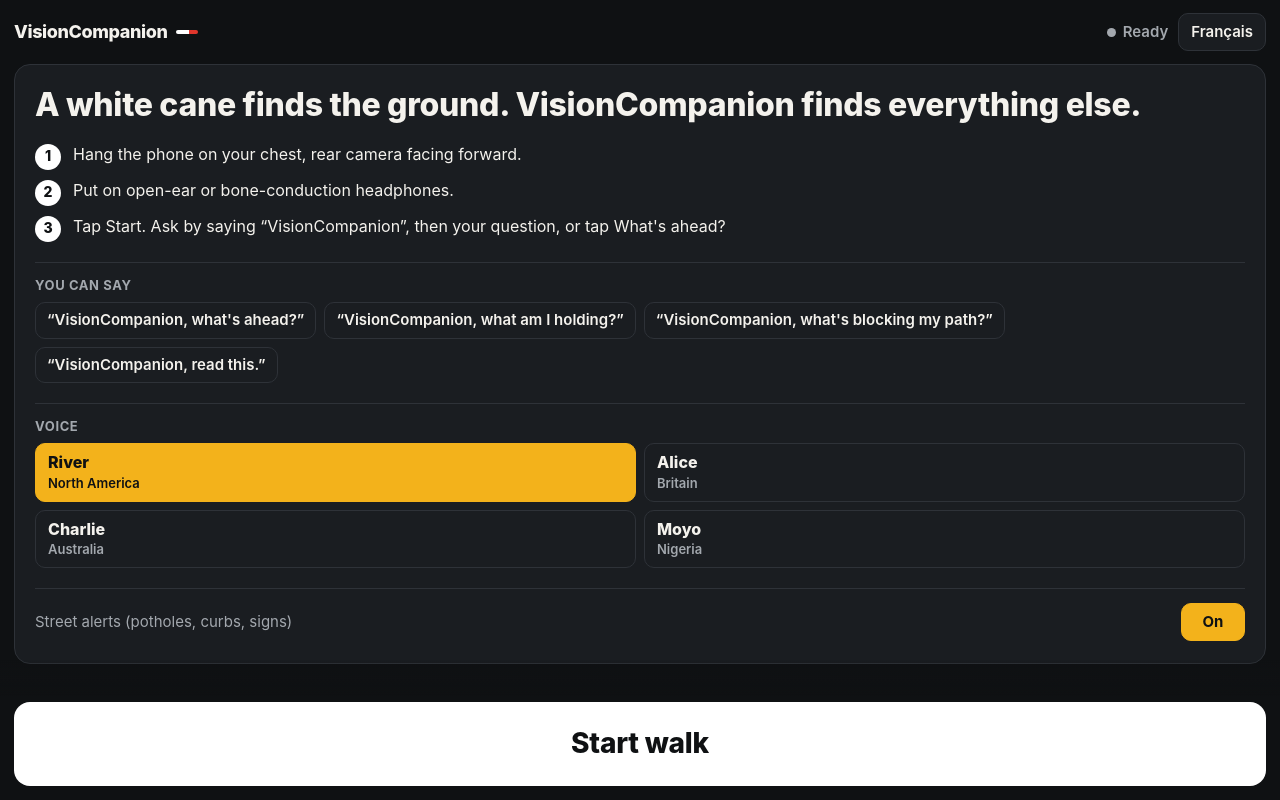
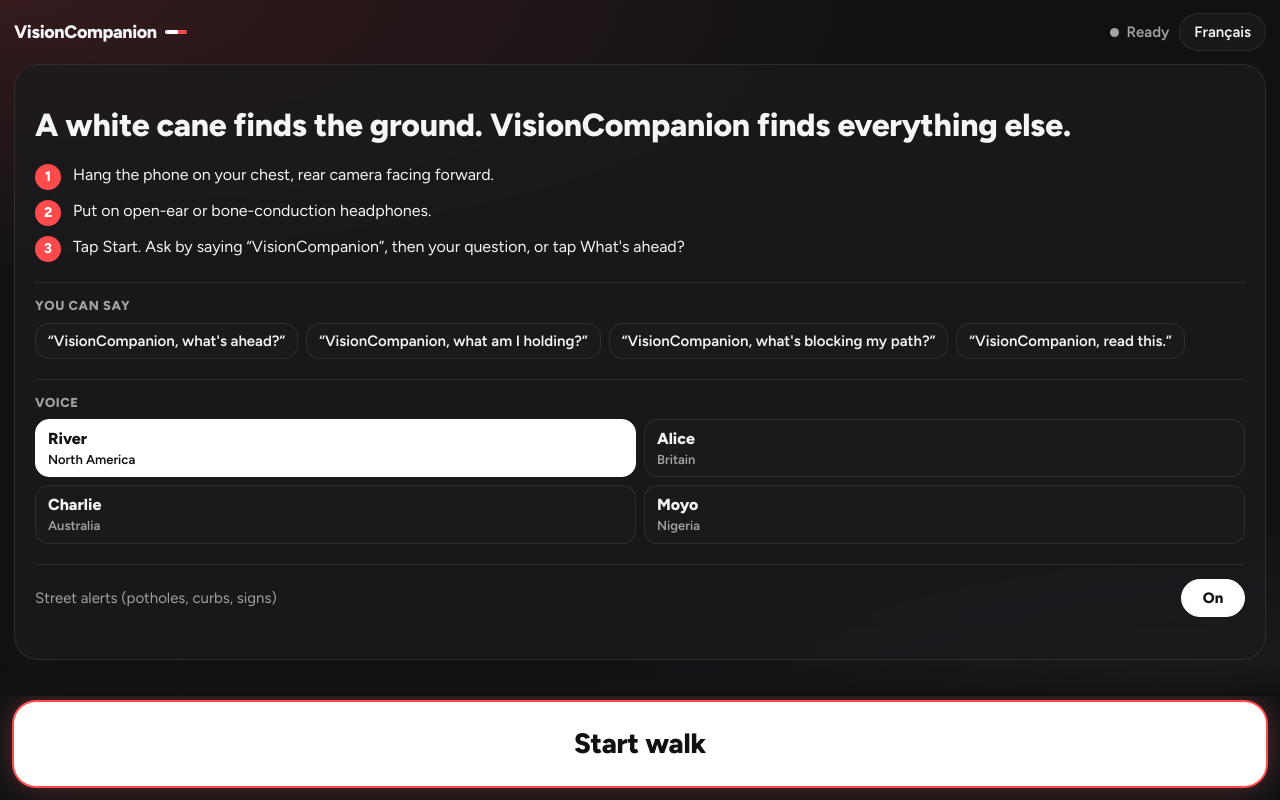
Before and after one commit to dkabduli/SeeWalk, a React (Vite) app in the folder web/: page / in a window 1280 px wide. Built offline with nearby package versions, Linux system fonts and the light colour scheme; no server answers.

Commit message:
Walk Mode: black/grey/white with red accent, glass panels, softer corners
Same layout, text sizes and contrast. Red/amber keep their meaning (urgent/warning);
selected states are white, info is grey. Base #0f1113 unchanged (icons, manifest, test).

```diff
--- a/web/src/styles/walk.css
+++ b/web/src/styles/walk.css
@@ -1,16 +1,18 @@
-/* Walk Mode. Colours come from the white cane itself: near-black, white, and the red tip.
-   Flat, high contrast, readable in sunlight and on camera; no decorative gradients or motion.
+/* Walk Mode. Black, greys and white with red as the accent (the red tip of a white cane), on glass
+   panels. Red / amber keep their meaning (urgent / warning). High contrast, readable in sunlight.
    The screen covers the whole page (fixed), so the global page background doesn't show. */
 .walk {
   --bg: #0f1113;
-  --panel: #1a1d21;
-  --line: #2e3238;
-  --text: #f4f2ed;
-  --muted: #a3a8ae;
+  --panel: rgb(28 28 30 / 0.74);
+  --line: rgb(255 255 255 / 0.09);
+  --text: #f5f5f7;
+  --muted: #a1a1a6;
   --white: #ffffff;
-  --red: #e0362c;      /* cane tip: urgent, Stop */
-  --amber: #f3b21b;    /* warning */
-  --steel: #7d8ea3;    /* information */
+  --grey: #c7c7cc;     /* selected, highlights */
+  --grey-dim: #6e6e73;
+  --red: #ff4b4b;      /* cane tip: the accent; urgent, Stop */
+  --amber: #ffb547;    /* warning */
+  --steel: var(--grey);
 
   position: fixed; inset: 0; overflow-y: auto;
   -webkit-overflow-scrolling: touch; overscroll-behavior: contain; /* smooth, no rubber-banding the page behind */
@@ -18,8 +20,13 @@
   --pad-x: 14px;
   --pad-bottom: max(14px, env(safe-area-inset-bottom));
   padding: max(12px, env(safe-area-inset-top)) var(--pad-x) var(--pad-bottom);
-  background: var(--bg); color: var(--text);
-  font: 17px/1.35 -apple-system, "SF Pro Text", system-ui, "Segoe UI", Roboto, sans-serif;
+  background:
+    radial-gradient(120% 60% at 0% 0%, rgb(255 75 75 / 0.16), transparent 60%),
+    radial-gradient(100% 60% at 100% 100%, rgb(255 255 255 / 0.07), transparent 60%),
+    var(--bg);
+  background-attachment: fixed;
+  color: var(--text);
+  font: 17px/1.35 "Figtree", -apple-system, "SF Pro Text", system-ui, "Segoe UI", Roboto, sans-serif;
   -webkit-font-smoothing: antialiased;
 }
 .walk button { font: inherit; border: 0; cursor: pointer; -webkit-tap-highlight-color: transparent; }
@@ -44,7 +51,7 @@
 .walk .listen-for { margin: 0; font-size: 15px; font-weight: 600; color: var(--muted); }
 .walk .status::before { content: ""; width: 9px; height: 9px; border-radius: 50%; background: var(--muted); }
 .walk .status.walking { color: var(--text); }
-.walk .status.walking::before { background: #3ecf6e; }
+.walk .status.walking::before { background: var(--red); box-shadow: 0 0 10px var(--red); }
 .walk .status.noConn, .walk .status.blocked { color: var(--red); }
 .walk .status.noConn::before, .walk .status.blocked::before { background: var(--red); }
 .walk .setting {
@@ -52,18 +59,18 @@
   padding-top: 14px; border-top: 1px solid var(--line); font-size: 15px; color: var(--muted);
 }
 .walk .auto {
-  min-width: 64px; padding: 8px 14px; border-radius: 10px; background: var(--panel); color: var(--text);
+  min-width: 64px; padding: 8px 14px; border-radius: 999px; background: var(--panel); color: var(--text);
   font-size: 15px; font-weight: 700; border: 1px solid var(--line);
 }
-.walk .auto.on { color: var(--bg); background: var(--amber); border-color: var(--amber); }
+.walk .auto.on { color: var(--bg); background: var(--white); border-color: var(--white); }
 .walk .lang {
-  padding: 8px 12px; border-radius: 10px; background: var(--panel); color: var(--text);
+  padding: 8px 14px; border-radius: 999px; background: var(--panel); color: var(--text);
   font-size: 15px; font-weight: 600; border: 1px solid var(--line);
 }
 
 /* Camera. Idle: the setup instructions sit on top of it. */
 .walk .viewfinder {
-  position: relative; border-radius: 16px; overflow: hidden;
+  position: relative; border-radius: 24px; overflow: hidden;
   background: #000; border: 1px solid var(--line);
   flex: 1; min-height: 200px;        /* the camera gets all the space that's left */
 }
@@ -73,7 +80,8 @@
 .walk .viewfinder video { width: 100%; height: 100%; object-fit: cover; display: block; }
 .walk .setup {            /* before Start: part of the page's single scroll, no scroll box of its own */
   flex: 1; display: flex; flex-direction: column; gap: 20px;
-  padding: 22px 20px; border-radius: 16px; background: var(--panel); border: 1px solid var(--line);
+  padding: 22px 20px; border-radius: 24px; background: var(--panel); border: 1px solid var(--line);
+  backdrop-filter: blur(20px); -webkit-backdrop-filter: blur(20px);
 }
 /* centred when it fits the screen; otherwise it simply flows and the page scrolls */
 .walk .setup > :first-child { margin-top: auto; }
@@ -90,7 +98,7 @@
 .walk .setup ol > li::before {
   content: counter(step); width: 26px; height: 26px; border-radius: 50%;
   display: grid; place-items: center; font-size: 14px; font-weight: 800;
-  background: var(--white); color: var(--bg);
+  background: var(--red); color: var(--white);
 }
 
 /* The alert panel: what SeeWalk just said, where, and how serious (colour bar) */
@@ -98,7 +106,8 @@
   display: grid; grid-template-columns: 64px 1fr; align-items: center; gap: 12px;
   min-height: 96px; padding: 12px 16px 12px 12px;
   background: var(--panel); border: 1px solid var(--line); border-left: 8px solid var(--line);
-  border-radius: 14px;
+  border-radius: 20px;
+  backdrop-filter: blur(20px); -webkit-backdrop-filter: blur(20px);
 }
 .walk .alert .arrow { font-size: 52px; font-weight: 800; line-height: 1; text-align: center; }
 .walk .alert.no-arrow { grid-template-columns: 1fr; padding-left: 18px; }
@@ -119,8 +128,9 @@
 .walk .alert.urgent .arrow { color: var(--red); }
 .walk .alert.warning { border-left-color: var(--amber); }
 .walk .alert.warning .arrow { color: var(--amber); }
-.walk .alert.info    { border-left-color: var(--steel); }
-.walk .alert.system  { border-left-color: var(--red); background: #2a1715; }
+.walk .alert.info    { border-left-color: var(--grey); }
+.walk .alert.info .arrow { color: var(--grey); }
+.walk .alert.system  { border-left-color: var(--red); background: rgb(255 75 75 / 0.12); }
 
 /* Controls. Walking: the big "What's ahead?" target fills the bottom of the screen. */
 /* Before Start the setup scrolls under a solid bar that holds the Start button. The bar runs edge
@@ -142,20 +152,22 @@
 }
 .walk .start {
   display: block; width: 100%;
-  min-height: 84px; border-radius: 16px; background: var(--white); color: var(--bg);
+  min-height: 84px; border-radius: 22px; background: var(--white); color: var(--bg);
   font-size: 28px; font-weight: 800; letter-spacing: -0.2px;
+  box-shadow: 0 0 0 2px var(--red), 0 0 28px rgb(255 75 75 / 0.3), 0 0 60px rgb(255 255 255 / 0.08);
 }
 .walk .controls { flex: none; display: grid; grid-template-columns: 1.35fr 1fr; gap: 10px; }
 .walk .ahead {
-  min-height: 60px; padding: 6px 10px; border-radius: 14px; background: var(--white); color: var(--bg);
+  min-height: 60px; padding: 6px 10px; border-radius: 18px; background: var(--white); color: var(--bg);
   font-size: 18px; font-weight: 800; line-height: 1.15; text-wrap: balance;
+  box-shadow: 0 0 0 2px var(--grey-dim), 0 0 22px rgb(255 255 255 / 0.12);
 }
 .walk .stop {
-  min-height: 60px; border-radius: 14px; background: transparent; color: var(--red);
+  min-height: 60px; border-radius: 18px; background: rgb(255 75 75 / 0.14); color: var(--red);
   border: 2px solid var(--red); font-size: 20px; font-weight: 800;
 }
 .walk .start:active, .walk .ahead:active { background: #dcdad4; }
-.walk .stop:active { background: rgb(224 54 44 / 0.12); }
+.walk .stop:active { background: rgb(255 75 75 / 0.26); }
 
 @media (prefers-reduced-motion: no-preference) {
   .walk .alert .text { animation: walk-in 0.18s ease-out; }
@@ -168,21 +180,21 @@
 .walk .voice-grid { display: grid; grid-template-columns: 1fr 1fr; gap: 8px; }
 .walk .voice-grid button {
   display: grid; gap: 1px; min-height: 52px; padding: 8px 12px; text-align: left;
-  border-radius: 10px; background: var(--panel); color: var(--text); border: 1px solid var(--line);
+  border-radius: 14px; background: var(--panel); color: var(--text); border: 1px solid var(--line);
 }
 .walk .voice-grid button b { font-size: 16px; font-weight: 800; }
 .walk .voice-grid button small { font-size: 13px; font-weight: 600; color: var(--muted); }
-.walk .voice-grid button.on { color: var(--bg); background: var(--amber); border-color: var(--amber); }
+.walk .voice-grid button.on { color: var(--bg); background: var(--white); border-color: var(--white); }
 .walk .voice-grid button.on small { color: var(--bg); }
 .walk .voice-grid button:active { background: #dcdad4; }
-.walk .voice-grid button.on:active { background: var(--amber); }
+.walk .voice-grid button.on:active { background: var(--grey); }
 
 /* Setup: the voice commands you can use */
 .walk .phrases { display: grid; gap: 8px; padding-top: 14px; border-top: 1px solid var(--line); }
 .walk .phrases p { margin: 0; font-size: 13px; font-weight: 700; letter-spacing: 0.6px; text-transform: uppercase; color: var(--muted); }
 .walk .phrases ul { margin: 0; padding: 0; list-style: none; display: flex; flex-wrap: wrap; gap: 8px; }
 .walk .phrases li {
-  padding: 7px 11px; border-radius: 10px; background: var(--panel); border: 1px solid var(--line);
+  padding: 7px 12px; border-radius: 14px; background: var(--panel); border: 1px solid var(--line);
   font-size: 15px; font-weight: 600; color: var(--text);
 }
 
@@ -191,7 +203,7 @@
   position: absolute; left: 50%; bottom: 14px; transform: translateX(-50%);
   display: inline-flex; align-items: center; gap: 10px;
   padding: 10px 16px 10px 14px; border-radius: 999px;
-  background: rgb(15 17 19 / 0.82); border: 1px solid rgb(255 255 255 / 0.18);
+  background: rgb(15 17 19 / 0.7); border: 1px solid rgb(255 255 255 / 0.18);
   color: var(--white); font-size: 16px; font-weight: 700;
   backdrop-filter: blur(6px); -webkit-backdrop-filter: blur(6px);
 }
```
